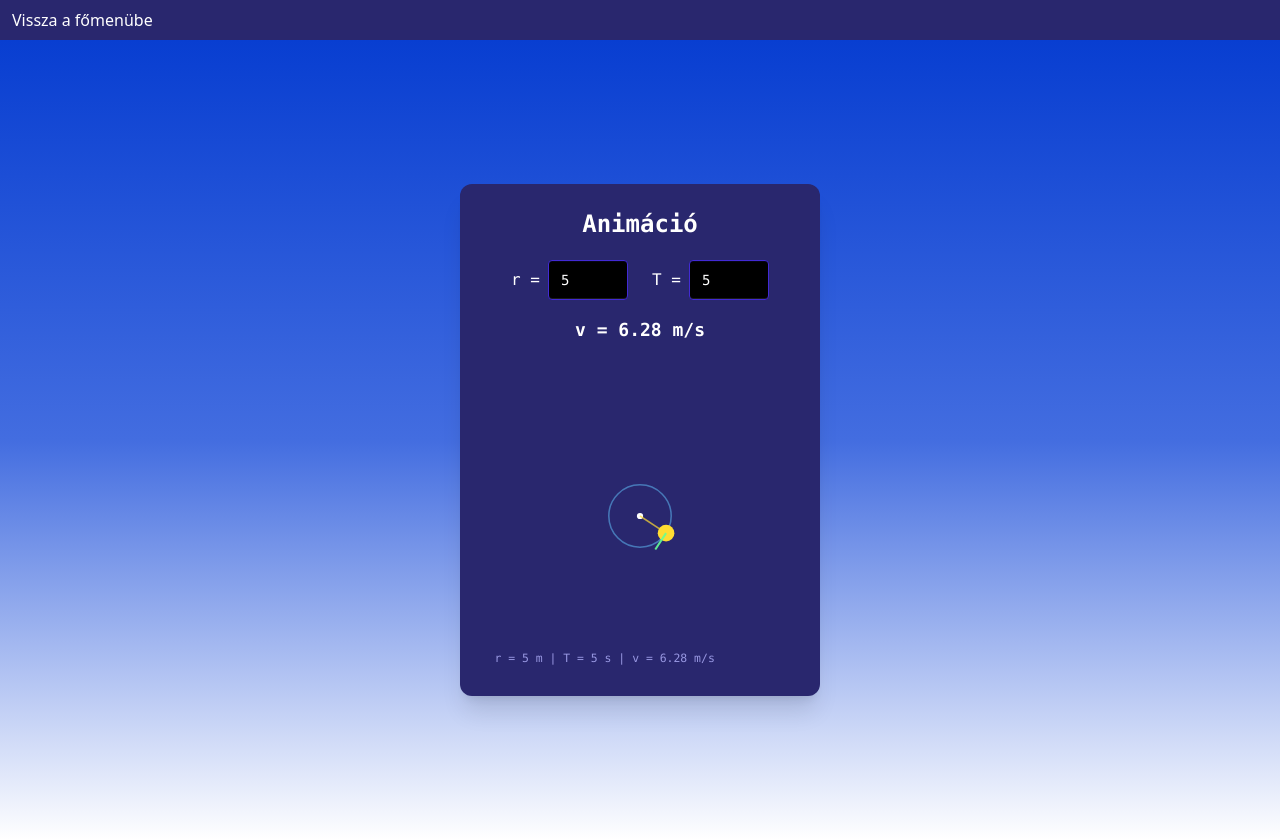
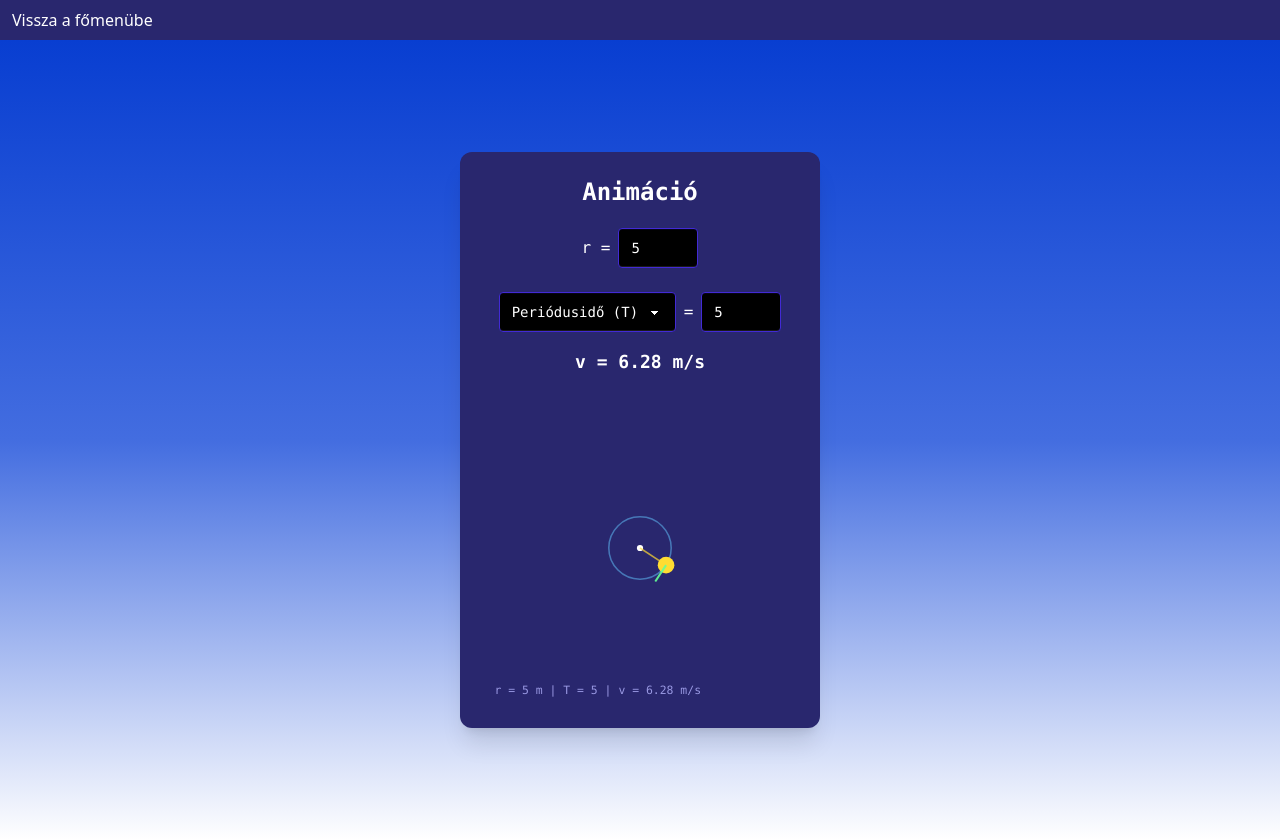
Before and after one commit to bogardi-bence/Next.js-09A-D, a Next.js app: page /animacio in a window 1280 px wide. Built offline with nearby package versions, Linux system fonts and the light colour scheme.

Commit message:
számolás más értékekkel is

```diff
--- a/app/animacio/page.tsx
+++ b/app/animacio/page.tsx
@@ -4,14 +4,31 @@ import { useEffect, useRef, useState } from "react";
 
 export default function Animacio() {
   const [rInput, setRInput] = useState("5");
-  const [TInput, setTInput] = useState("5");
+  const [adatInput, setAdatInput] = useState("5");
+  const [tipus, setTipus] = useState("T");
+
   const angleRef = useRef(0);
   const [angle, setAngle] = useState(0);
 
   const r = parseFloat(rInput) || 5;
-  const T = parseFloat(TInput) || 5;
+  const adat = parseFloat(adatInput) || 5;
 
-  const keruletisebesseg = (2 * Math.PI * r) / T;
+  let omega = 0;
+
+  if (tipus === "T") {
+    omega = adat !== 0 ? (2 * Math.PI) / adat : 0;
+  }
+
+  if (tipus === "f") {
+    omega = 2 * Math.PI * adat;
+  }
+
+  if (tipus === "w") {
+    omega = adat;
+  }
+
+  const keruletisebesseg = omega * r;
+
   const circleR = Math.min(r * 6, 80);
   const cx = 150;
   const cy = 150;
@@ -23,48 +40,71 @@ export default function Animacio() {
     const tick = (now: number) => {
       const dt = (now - last) / 1000;
       last = now;
-      angleRef.current += ((2 * Math.PI) / T) * dt;
+
+      angleRef.current += omega * dt;
+
       setAngle(angleRef.current);
+
       animId = requestAnimationFrame(tick);
     };
 
     animId = requestAnimationFrame(tick);
+
     return () => cancelAnimationFrame(animId);
-  }, [T]);
+  }, [omega]);
 
-  const dotX = cx + circleR * Math.cos(angleRef.current);
-  const dotY = cy + circleR * Math.sin(angleRef.current);
+  const dotX = cx + circleR * Math.cos(angle);
+  const dotY = cy + circleR * Math.sin(angle);
 
   return (
     <div
       className="flex min-h-screen flex-col items-center justify-center px-4"
-      style={{ background: "linear-gradient(rgba(8, 62, 209, 1), rgba(67, 109, 224, 1), white)" }}
+      style={{
+        background:
+          "linear-gradient(rgba(8, 62, 209, 1), rgba(67, 109, 224, 1), white)",
+      }}
     >
       <div
         className="w-full max-w-[360px] rounded-xl p-6 font-mono shadow-xl"
-        style={{ color: "white", backgroundColor: "rgba(41, 39, 110, 1)" }}
+        style={{
+          color: "white",
+          backgroundColor: "rgba(41, 39, 110, 1)",
+        }}
       >
-        <h1 className="mb-5 text-center text-2xl font-semibold">Animáció</h1>
+        <h1 className="mb-5 text-center text-2xl font-semibold">
+          Animáció
+        </h1>
 
-        <div className="mb-4 flex items-center justify-center gap-6">
+        <div className="mb-4 flex flex-wrap items-center justify-center gap-6">
           <div className="flex items-center gap-2">
             <label>r =</label>
             <input
-              className="input w-20 bg-black text-white input-primary"
+              className="input input-primary w-20 bg-black text-white"
               type="text"
               value={rInput}
               onBlur={() => setRInput(String(r))}
               onChange={(e) => setRInput(e.target.value)}
             />
           </div>
+
           <div className="flex items-center gap-2">
-            <label>T =</label>
+            <select
+              className="select select-primary bg-black text-white"
+              value={tipus}
+              onChange={(e) => setTipus(e.target.value)}
+            >
+              <option value="T">Periódusidő (T)</option>
+              <option value="f">Fordulatszám (f)</option>
+              <option value="w">Szögsebesség (ω)</option>
+            </select>
+            <a>=</a>
+
             <input
-              className="input w-20 bg-black text-white input-primary"
+              className="input input-primary w-20 bg-black text-white"
               type="text"
-              value={TInput}
-              onBlur={() => setTInput(String(T))}
-              onChange={(e) => setTInput(e.target.value)}
+              value={adatInput}
+              onBlur={() => setAdatInput(String(adat))}
+              onChange={(e) => setAdatInput(e.target.value)}
             />
           </div>
         </div>
@@ -73,7 +113,6 @@ export default function Animacio() {
           v = {keruletisebesseg.toFixed(2)} m/s
         </p>
 
-        {/* viewBox + width="100%" makes the animation scale on small screens */}
         <svg
           viewBox="0 0 300 300"
           width="100%"
@@ -82,31 +121,51 @@ export default function Animacio() {
           <circle
             cx={cx}
             cy={cy}
+            r={circleR}
             fill="none"
-            r={circleR}
             stroke="rgba(100,200,255,0.5)"
             strokeWidth={1.5}
           />
-          <circle cx={cx} cy={cy} fill="white" r={3} />
+
+          <circle
+            cx={cx}
+            cy={cy}
+            r={3}
+            fill="white"
+          />
+
           <line
+            x1={cx}
+            y1={cy}
+            x2={dotX}
+            y2={dotY}
             stroke="rgba(255,220,50,0.7)"
             strokeWidth={1.5}
-            x1={cx}
-            x2={dotX}
-            y1={cy}
-            y2={dotY}
           />
-          <circle cx={dotX} cy={dotY} fill="rgba(255,220,50,1)" r={8} />
+
+          <circle
+            cx={dotX}
+            cy={dotY}
+            r={8}
+            fill="rgba(255,220,50,1)"
+          />
+
           <line
+            x1={dotX}
+            y1={dotY}
+            x2={dotX + Math.min(keruletisebesseg * 3, 40) * -Math.sin(angle)}
+            y2={dotY + Math.min(keruletisebesseg * 3, 40) * Math.cos(angle)}
             stroke="rgba(100,255,150,0.9)"
             strokeWidth={2}
-            x1={dotX}
-            x2={dotX + Math.min(keruletisebesseg * 3, 40) * -Math.sin(angle)}
-            y1={dotY}
-            y2={dotY + Math.min(keruletisebesseg * 3, 40) * Math.cos(angle)}
           />
-          <text fill="rgba(180,180,255,0.8)" fontSize={11} x={10} y={290}>
-            r = {r} m | T = {T} s | v = {keruletisebesseg.toFixed(2)} m/s
+
+          <text
+            x={10}
+            y={290}
+            fontSize={11}
+            fill="rgba(180,180,255,0.8)"
+          >
+            r = {r} m | {tipus} = {adat} | v = {keruletisebesseg.toFixed(2)} m/s
           </text>
         </svg>
       </div>
--- a/app/grafikon/page.tsx
+++ b/app/grafikon/page.tsx
@@ -4,61 +4,131 @@ import { useState } from "react";
 
 export default function Abrazolas() {
   const [rInput, setRInput] = useState("5");
-  const [TInput, setTInput] = useState("5");
+  const [adatInput, setAdatInput] = useState("5");
+  const [tipus, setTipus] = useState("T");
 
   const r = parseFloat(rInput) || 5;
-  const T = parseFloat(TInput) || 5;
+  const adat = parseFloat(adatInput) || 5;
 
-  const keruletisebesseg = (2 * Math.PI * r) / T;
+  let keruletisebesseg = 0;
+
+  if (tipus === "T") {
+    keruletisebesseg = (2 * Math.PI * r) / adat;
+  }
+
+  if (tipus === "f") {
+    keruletisebesseg = 2 * Math.PI * r * adat;
+  }
+
+  if (tipus === "w") {
+    keruletisebesseg = r * adat;
+  }
+
   const chartWidth = 400;
   const chartHeight = 200;
   const padding = 30;
   const maxR = 20;
-  const maxV = (2 * Math.PI * maxR) / T;
+
+  let maxV = 1;
+
+  if (tipus === "T") {
+    maxV = (2 * Math.PI * maxR) / adat;
+  }
+
+  if (tipus === "f") {
+    maxV = 2 * Math.PI * maxR * adat;
+  }
+
+  if (tipus === "w") {
+    maxV = maxR * adat;
+  }
 
   const points = Array.from({ length: 21 }, (_, i) => {
     const ri = i;
-    const v = (2 * Math.PI * ri) / T;
+
+    let v = 0;
+
+    if (tipus === "T") {
+      v = (2 * Math.PI * ri) / adat;
+    }
+
+    if (tipus === "f") {
+      v = 2 * Math.PI * ri * adat;
+    }
+
+    if (tipus === "w") {
+      v = ri * adat;
+    }
+
     const x = padding + (ri / maxR) * (chartWidth - padding * 2);
-    const y = chartHeight - padding - (v / maxV) * (chartHeight - padding * 2);
+    const y =
+      chartHeight -
+      padding -
+      (v / maxV) * (chartHeight - padding * 2);
+
     return { x, y };
   });
 
   const polylinePoints = points.map((p) => `${p.x},${p.y}`).join(" ");
-  const currentX = padding + (Math.min(r, maxR) / maxR) * (chartWidth - padding * 2);
+
+  const currentX =
+    padding + (Math.min(r, maxR) / maxR) * (chartWidth - padding * 2);
+
   const currentY =
-    chartHeight - padding - (Math.min(keruletisebesseg, maxV) / maxV) * (chartHeight - padding * 2);
+    chartHeight -
+    padding -
+    (Math.min(keruletisebesseg, maxV) / maxV) *
+      (chartHeight - padding * 2);
 
   return (
     <div
       className="flex min-h-screen flex-col items-center justify-center px-4"
-      style={{ background: "linear-gradient(rgba(8, 62, 209, 1), rgba(67, 109, 224, 1), white)" }}
+      style={{
+        background:
+          "linear-gradient(rgba(8, 62, 209, 1), rgba(67, 109, 224, 1), white)",
+      }}
     >
       <div
         className="w-full max-w-[480px] rounded-xl p-6 font-mono shadow-xl"
-        style={{ color: "white", backgroundColor: "rgba(41, 39, 110, 1)" }}
+        style={{
+          color: "white",
+          backgroundColor: "rgba(41, 39, 110, 1)",
+        }}
       >
-        <h1 className="mb-5 text-center text-2xl font-semibold">Ábrázolás — grafikon</h1>
+        <h1 className="mb-5 text-center text-2xl font-semibold">
+          Ábrázolás — grafikon
+        </h1>
 
-        <div className="mb-4 flex items-center justify-center gap-6">
+        <div className="mb-4 flex flex-wrap items-center justify-center gap-6">
           <div className="flex items-center gap-2">
             <label>r =</label>
             <input
-              className="input w-20 input-primary text-white bg-black"
+              className="input input-primary w-20 bg-black text-white"
               type="text"
               value={rInput}
               onBlur={() => setRInput(String(r))}
               onChange={(e) => setRInput(e.target.value)}
             />
           </div>
+
           <div className="flex items-center gap-2">
-            <label>T =</label>
+            <select
+              className="select select-primary bg-black text-white"
+              value={tipus}
+              onChange={(e) => setTipus(e.target.value)}
+            >
+              <option value="T">Periódusidő (T)</option>
+              <option value="f">Fordulatszám (f)</option>
+              <option value="w">Szögsebesség (ω)</option>
+            </select>
+            <a>=</a>
+
             <input
-              className="input w-20 input-primary text-white bg-black"
+              className="input input-primary w-20 bg-black text-white"
               type="text"
-              value={TInput}
-              onBlur={() => setTInput(String(T))}
-              onChange={(e) => setTInput(e.target.value)}
+              value={adatInput}
+              onBlur={() => setAdatInput(String(adat))}
+              onChange={(e) => setAdatInput(e.target.value)}
             />
           </div>
         </div>
@@ -67,61 +137,88 @@ export default function Abrazolas() {
           v = {keruletisebesseg.toFixed(2)} m/s
         </p>
 
-        <p className="mb-2 text-center text-sm" style={{ color: "rgba(180,180,255,1)" }}>
-          v(r) görbe — T = {T} s
+        <p
+          className="mb-2 text-center text-sm"
+          style={{ color: "rgba(180,180,255,1)" }}
+        >
+          {tipus === "T" && `v(r) görbe — T = ${adat} s`}
+          {tipus === "f" && `v(r) görbe — f = ${adat} 1/s`}
+          {tipus === "w" && `v(r) görbe — ω = ${adat} rad/s`}
         </p>
-        {/* width="100%" + viewBox makes SVG scale on all screens */}
+
         <svg
           viewBox={`0 0 ${chartWidth} ${chartHeight}`}
           width="100%"
           style={{ display: "block", margin: "0 auto" }}
         >
           <line
+            x1={padding}
+            y1={chartHeight - padding}
+            x2={chartWidth - padding}
+            y2={chartHeight - padding}
             stroke="rgba(255,255,255,0.4)"
             strokeWidth={1}
+          />
+
+          <line
             x1={padding}
-            x2={chartWidth - padding}
-            y1={chartHeight - padding}
+            y1={padding}
+            x2={padding}
             y2={chartHeight - padding}
-          />
-          <line
             stroke="rgba(255,255,255,0.4)"
             strokeWidth={1}
-            x1={padding}
-            x2={padding}
-            y1={padding}
-            y2={chartHeight - padding}
           />
+
           <text
-            fill="rgba(255,255,255,0.6)"
-            fontSize={10}
             x={chartWidth - padding + 4}
             y={chartHeight - padding + 4}
+            fontSize={10}
+            fill="rgba(255,255,255,0.6)"
           >
             r
           </text>
-          <text fill="rgba(255,255,255,0.6)" fontSize={10} x={padding - 4} y={padding - 6}>
+
+          <text
+            x={padding - 4}
+            y={padding - 6}
+            fontSize={10}
+            fill="rgba(255,255,255,0.6)"
+          >
             v
           </text>
+
           <polyline
+            points={polylinePoints}
             fill="none"
-            points={polylinePoints}
             stroke="rgba(100, 200, 255, 1)"
             strokeWidth={2}
           />
+
           {r >= 0 && r <= maxR && (
             <>
               <line
+                x1={currentX}
+                y1={chartHeight - padding}
+                x2={currentX}
+                y2={currentY}
                 stroke="rgba(255,220,50,0.5)"
+                strokeWidth={1}
                 strokeDasharray="4,3"
-                strokeWidth={1}
-                x1={currentX}
-                x2={currentX}
-                y1={chartHeight - padding}
-                y2={currentY}
               />
-              <circle cx={currentX} cy={currentY} fill="rgba(255,220,50,1)" r={5} />
-              <text fill="rgba(255,220,50,1)" fontSize={11} x={currentX + 7} y={currentY - 6}>
+
+              <circle
+                cx={currentX}
+                cy={currentY}
+                r={5}
+                fill="rgba(255,220,50,1)"
+              />
+
+              <text
+                x={currentX + 7}
+                y={currentY - 6}
+                fontSize={11}
+                fill="rgba(255,220,50,1)"
+              >
                 r={r}, v={keruletisebesseg.toFixed(1)}
               </text>
             </>
--- a/app/keruletisebesseg/page.tsx
+++ b/app/keruletisebesseg/page.tsx
@@ -1,15 +1,31 @@
 type SearchParams = {
   r?: string;
-  T?: string;
+  adat?: string;
+  tipus?: string;
 };
 
 export default async function KeruletiSebesseg({ searchParams }: { searchParams: SearchParams }) {
   const K: SearchParams = await searchParams;
   let r: number = Number(K.r) || 5;
-  let T: number = Number(K.T) || 5;
   r = Math.floor(r) !== r ? 5 : r;
-  T = Math.floor(T) !== T ? 5 : T;
-  const keruletisebesseg = (2 * Math.PI * r) / T;
+
+  const tipus = K.tipus || "T";
+const adat = Number(K.adat) || 5;
+
+let keruletisebesseg = 0;
+
+if (tipus === "T") {
+  keruletisebesseg = (2 * Math.PI * r) / adat;
+}
+
+if (tipus === "f") {
+  keruletisebesseg = 2 * Math.PI * r * adat;
+}
+
+if (tipus === "w") {
+  keruletisebesseg = r * adat;
+}
+
 
   return (
     <div
@@ -27,20 +43,26 @@ export default async function KeruletiSebesseg({ searchParams }: { searchParams:
               r =
             </label>
             <input
-              className="input input-primary text-white bg-black"
+              className="input bg-black text-white input-primary"
               defaultValue={r}
               name="r"
               type="text"
             />
           </div>
           <div className="flex items-center justify-center">
-            <label className="mr-4" style={{ color: "white" }}>
-              T =
+            <label className="select mr-4 bg-black text-white select-primary">
+              <select defaultValue={tipus} name="tipus">
+                <option value="T">Periódusidő (T)</option>
+                <option value="f">Fordulatszám (f)</option>
+                <option value="w">Szögsebesség (ω)</option>
+              </select>
+
             </label>
+            <a>=</a>
             <input
-              className="input input-primary text-white bg-black"
-              defaultValue={T}
-              name="T"
+              className="input bg-black text-white input-primary"
+              defaultValue={adat}
+              name="adat"
               type="text"
             />
           </div>
```
